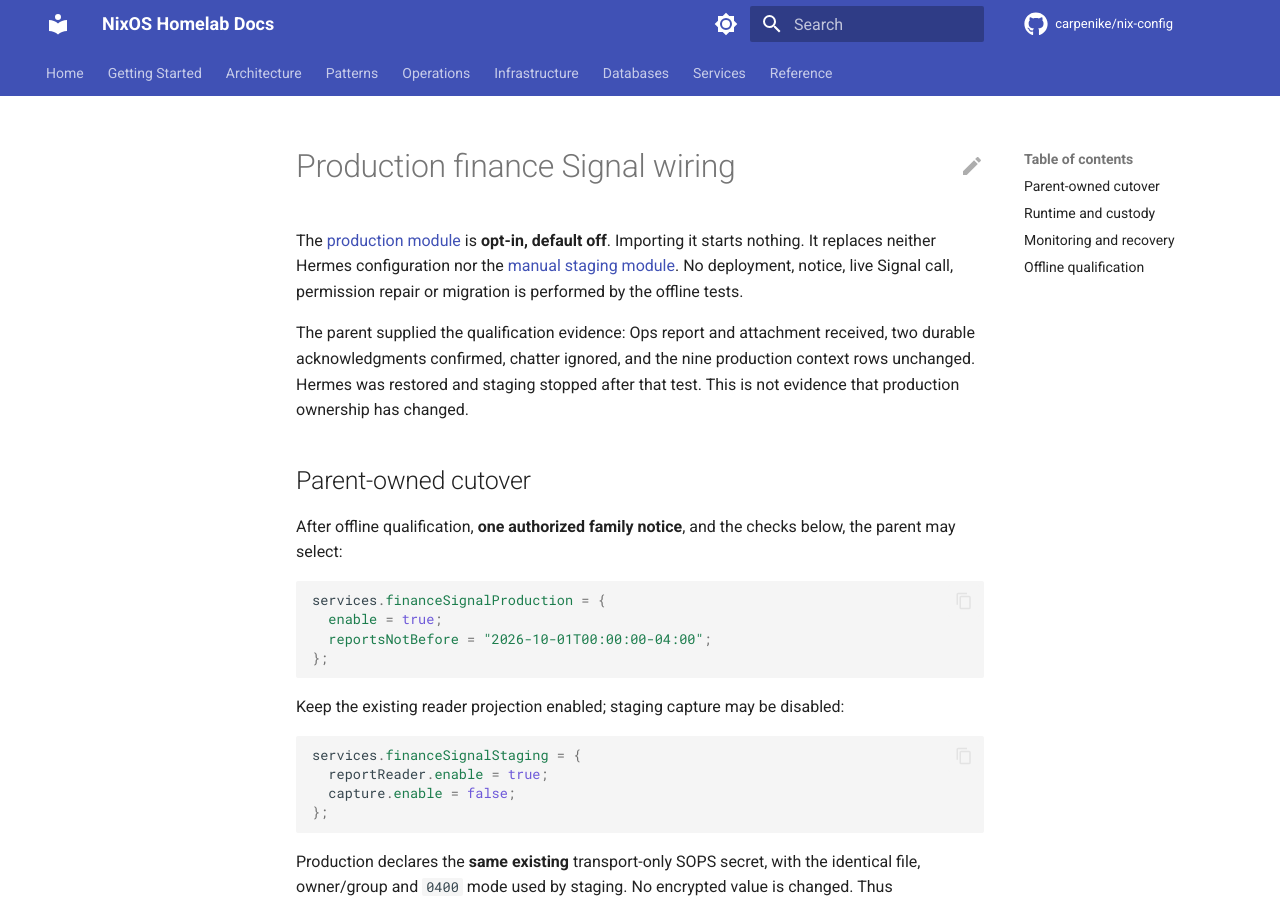
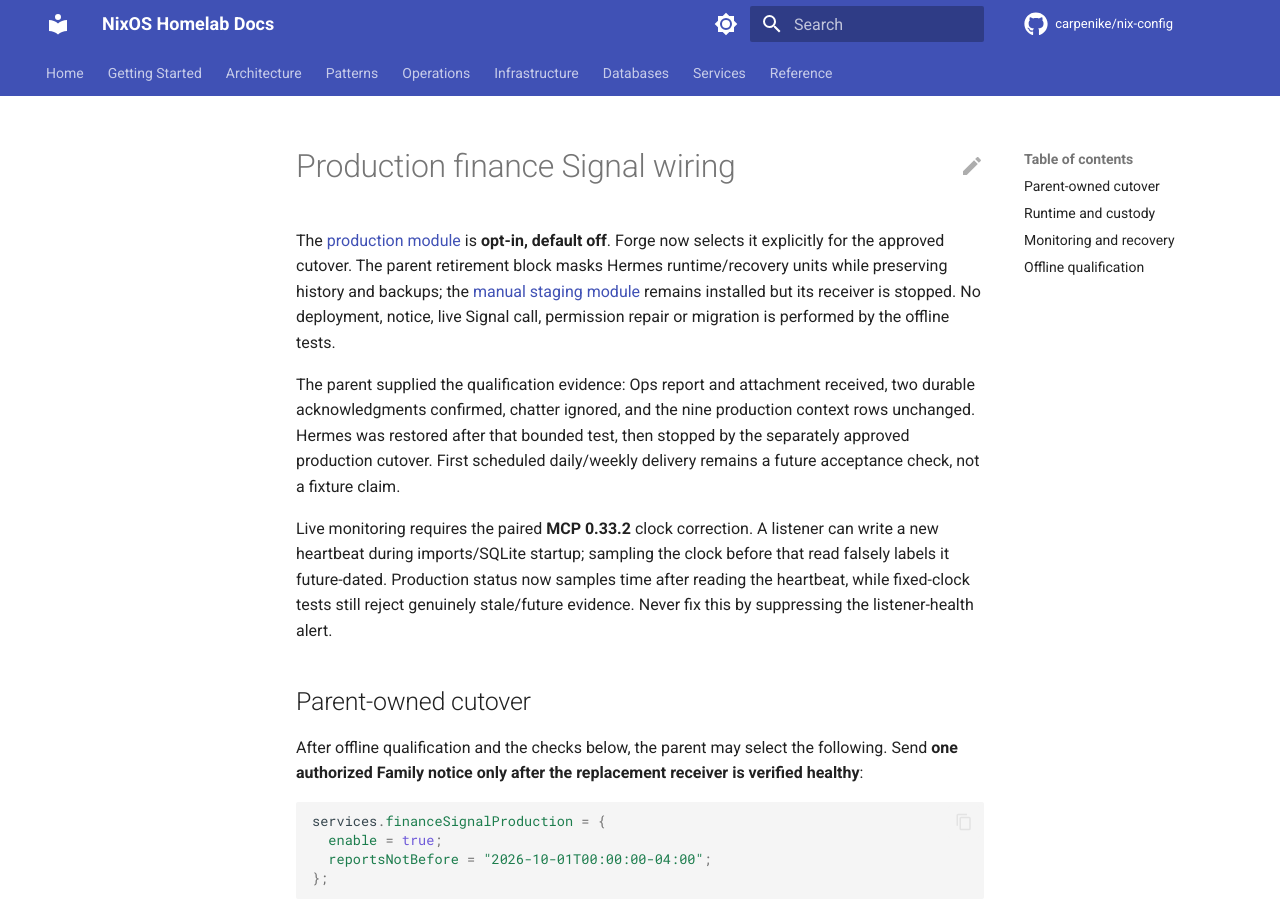
Before and after one commit to carpenike/nix-config, an MkDocs documentation site: the page built from docs/finance-signal-production.md, in a window 1280 px wide and 900 px high. Built offline with MkDocs 1.6.1 and Material for MkDocs 9.7.7, drawn with Linux system fonts in a browser that asks for light colours; comment, search, counter and statistics services are not loaded.

Commit message:
fix(finances): sample live Signal health after heartbeat reads
Pair the native post-read clock correction with live monitoring instead of passing a stale pre-import timestamp. Retain deterministic fixed-clock tests, strict future/stale checks, and the explicit first-report cutover boundary.

Co-authored-by: Copilot <223556219+Copilot@users.noreply.github.com>

````diff
--- a/docs/finance-signal-production.md
+++ b/docs/finance-signal-production.md
@@ -1,20 +1,30 @@
 # Production finance Signal wiring
 
 The [production module](../hosts/forge/services/finance-signal-production.nix)
-is **opt-in, default off**. Importing it starts nothing. It replaces neither
-Hermes configuration nor the [manual staging module](finance-signal-staging.md).
+is **opt-in, default off**. Forge now selects it explicitly for the approved
+cutover. The parent retirement block masks Hermes runtime/recovery units while
+preserving history and backups; the [manual staging module](finance-signal-staging.md)
+remains installed but its receiver is stopped.
 No deployment, notice, live Signal call, permission repair or migration is
 performed by the offline tests.
 
 The parent supplied the qualification evidence: Ops report and attachment
 received, two durable acknowledgments confirmed, chatter ignored, and the nine
-production context rows unchanged. Hermes was restored and staging stopped
-after that test. This is not evidence that production ownership has changed.
+production context rows unchanged. Hermes was restored after that bounded test,
+then stopped by the separately approved production cutover. First scheduled
+daily/weekly delivery remains a future acceptance check, not a fixture claim.
+
+Live monitoring requires the paired **MCP 0.33.2** clock correction. A listener
+can write a new heartbeat during imports/SQLite startup; sampling the clock
+before that read falsely labels it future-dated. Production status now samples
+time after reading the heartbeat, while fixed-clock tests still reject genuinely
+stale/future evidence. Never fix this by suppressing the listener-health alert.
 
 ## Parent-owned cutover
 
-After offline qualification, **one authorized family notice**, and the checks
-below, the parent may select:
+After offline qualification and the checks below, the parent may select the
+following. Send **one authorized Family notice only after the replacement
+receiver is verified healthy**:
 
 ```nix
 services.financeSignalProduction = {
````
Also changed, not shown: 8 other files.
